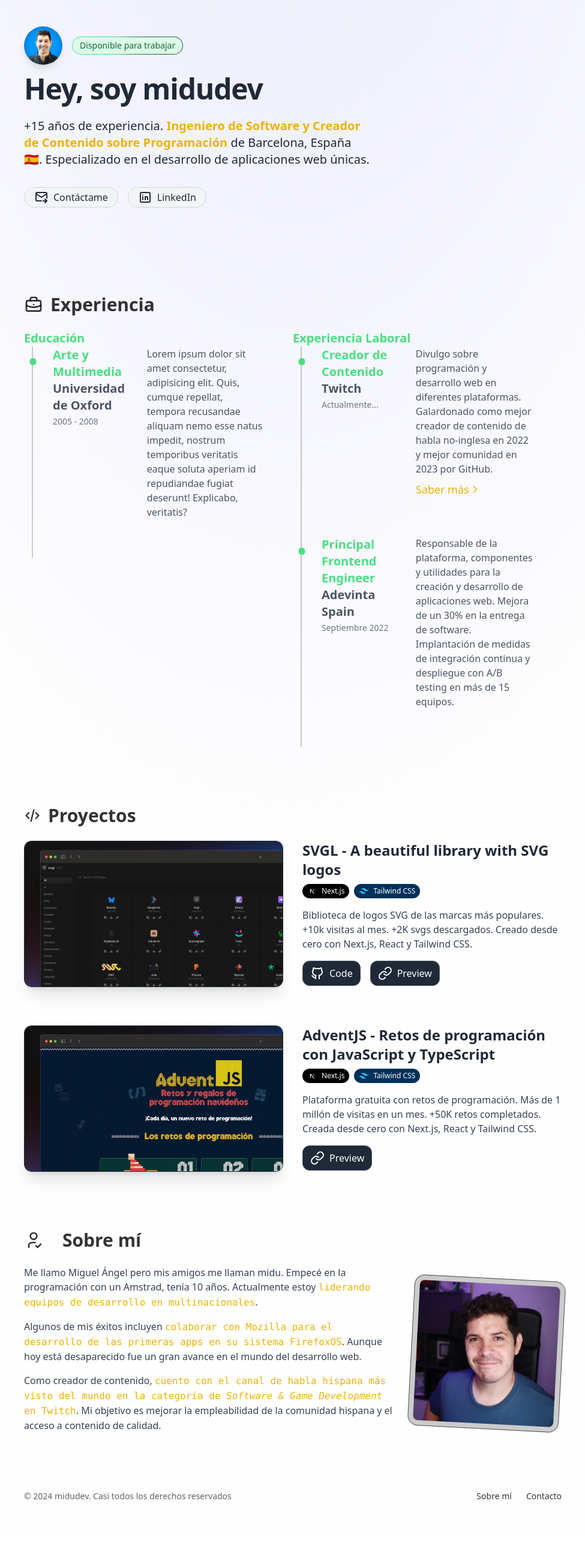
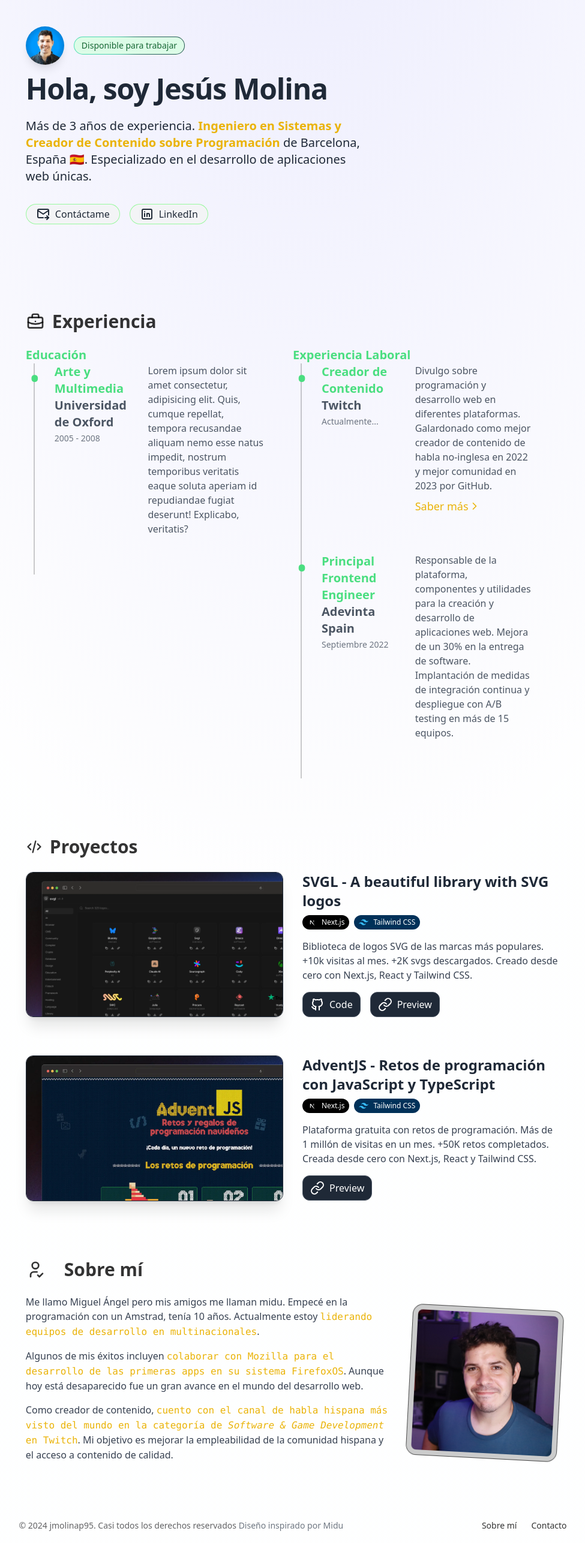
Before and after one commit to jmolinap2/porfolio-code, an Astro site: page / in a window 1280 px wide. Shown: the part 100-2673 px from the top of the page at 60% size, without its empty margins (152-1127 px from the left). Built offline with nearby package versions, Linux system fonts and the light colour scheme; Astro itself is replaced by a stand-in of ours.

Commit message:
portafolio 2

```diff
--- a/src/components/Footer.astro
+++ b/src/components/Footer.astro
@@ -3,15 +3,16 @@
 ---
 
 <footer
-  class="opacity-80 m-4 mt-16 w-full mx-auto container lg:max-w-4xl md:max-w-2xl mb-10 flex justify-center"
+  class="opacity-80 m-4 mt-16 w-full mx-auto container lg:max-w-[71.34%] md:max-w-2xl mb-10 flex justify-center"
 >
   <div
     class="rounded-lg w-full max-w-screen-xl mx-auto md:flex md:items-center md:justify-between py-4"
   >
     <span class="text-sm sm:text-center text-zinc-800/90 dark:text-zinc-200/90"
       >© {currentYear}
-      <a href="https://midu.dev/" class="hover:underline">midudev</a>. Casi
+      <a href="/#sobre-mi" class="hover:underline">jmolinap95</a>. Casi
       todos los derechos reservados
+      <a class="text-sm text-gray-600 "> Diseño inspirado por Midu</a>
     </span>
     <ul
       class="flex flex-wrap items-center mt-3 text-sm font-medium dark:text-white/90 sm:mt-0"
--- a/src/components/Header.astro
+++ b/src/components/Header.astro
@@ -90,7 +90,7 @@
 
 <style>
   nav {
-    width: 30%;
+
     animation: nav-shadown 1s linear both;
     animation-timeline: scroll();
     animation-range: 0 100px;
--- a/src/components/Hero.astro
+++ b/src/components/Hero.astro
@@ -14,7 +14,7 @@
       alt={personalImageAlt}
     />
     <a
-      href="https://linkedin.com/in/midudev"
+      href="https://linkedin.com/in/jesus-alejandro-molina-peñaherrera"
       target="_blank"
       rel="noopener"
       class="flex items-center transition md:justify-center md:hover:scale-105"
@@ -25,22 +25,22 @@
   <h1
     class="text-4xl font-bold tracking-tight text-gray-800 sm:text-5xl dark:text-white"
   >
-    Hey, soy midudev
+    Hola, soy Jesús Molina
   </h1>
   <p
     class="mt-6 text-xl text-gray-800 dark:[&>strong]:text-yellow-200 [&>strong]:text-yellow-500 [&>strong]:font-semibold dark:text-gray-300"
   >
-    +15 años de experiencia. <strong
-      >Ingeniero de Software y Creador de Contenido sobre Programación</strong
+    Más de 3 años de experiencia. <strong
+      >Ingeniero en Sistemas y Creador de Contenido sobre Programación</strong
     > de Barcelona, España 🇪🇸. Especializado en el desarrollo de aplicaciones web
     únicas.
   </p>
   <nav class="flex flex-wrap gap-4 mt-8">
-    <SocialPill href="mailto:miduga@gmail.com">
+    <SocialPill href="mailto:jmolinap95@gmail.com">
       <MailIcon class="size-4" />
       Contáctame
     </SocialPill>
-    <SocialPill href="https://linkedin.com/in/midudev">
+    <SocialPill href="https://linkedin.com/in/jesus-alejandro-molina-peñaherrera">
       <LinkedInIcon class="size-4" />
       LinkedIn
     </SocialPill>
--- a/src/components/SectionContainer.astro
+++ b/src/components/SectionContainer.astro
@@ -5,7 +5,7 @@
 <section
   id={id}
   data-section={id}
-  class={`section ${className} scroll-m-20 w-full mx-auto container lg:max-w-4xl md:max-w-2xl`}
+  class={`section ${className} scroll-m-20 w-full mx-auto container lg:max-w-[71.34%] md:max-w-2xl`}
 >
   <slot />
 </section>
--- a/src/components/SocialPill.astro
+++ b/src/components/SocialPill.astro
@@ -4,6 +4,7 @@
   rel="noopener noreferrer"
   role="link"
   class="inline-flex items-center justify-center gap-2 px-4 py-1 text-gray-800 transition bg-gray-100 border border-gray-300 rounded-full dark:bg-gray-800 dark:border-gray-600 dark:text-white focus-visible:ring-yellow-500/80 text-md hover:bg-gray-900 hover:border-gray-700 group max-w-fit hover:text-white focus:outline-none focus-visible:outline-none focus-visible:ring focus-visible:ring-white focus-visible:ring-offset-2 active:bg-black"
->
+  style=" border-color: #00ff0d60; "
+  >
   <slot />
 </a>
--- a/src/pages/index.astro
+++ b/src/pages/index.astro
@@ -12,7 +12,7 @@
 ---
 
 <Layout
-  title="Porfolio de midudev - Desarrollador y Programador Web con 15 años de experiencia"
+  title="Porfolio de Alejandro Molina - Desarrollador y Programador Web con más de 3 años de experiencia"
   description="Contrata a midudev para crear tu aplicación web o móvil. Desarrollador Web y Creador de Contenido. Especializado en crear aplicaciones únicas."
 >
   <main class="px-4">
```
Also changed, not shown: public/favicon.svg.
